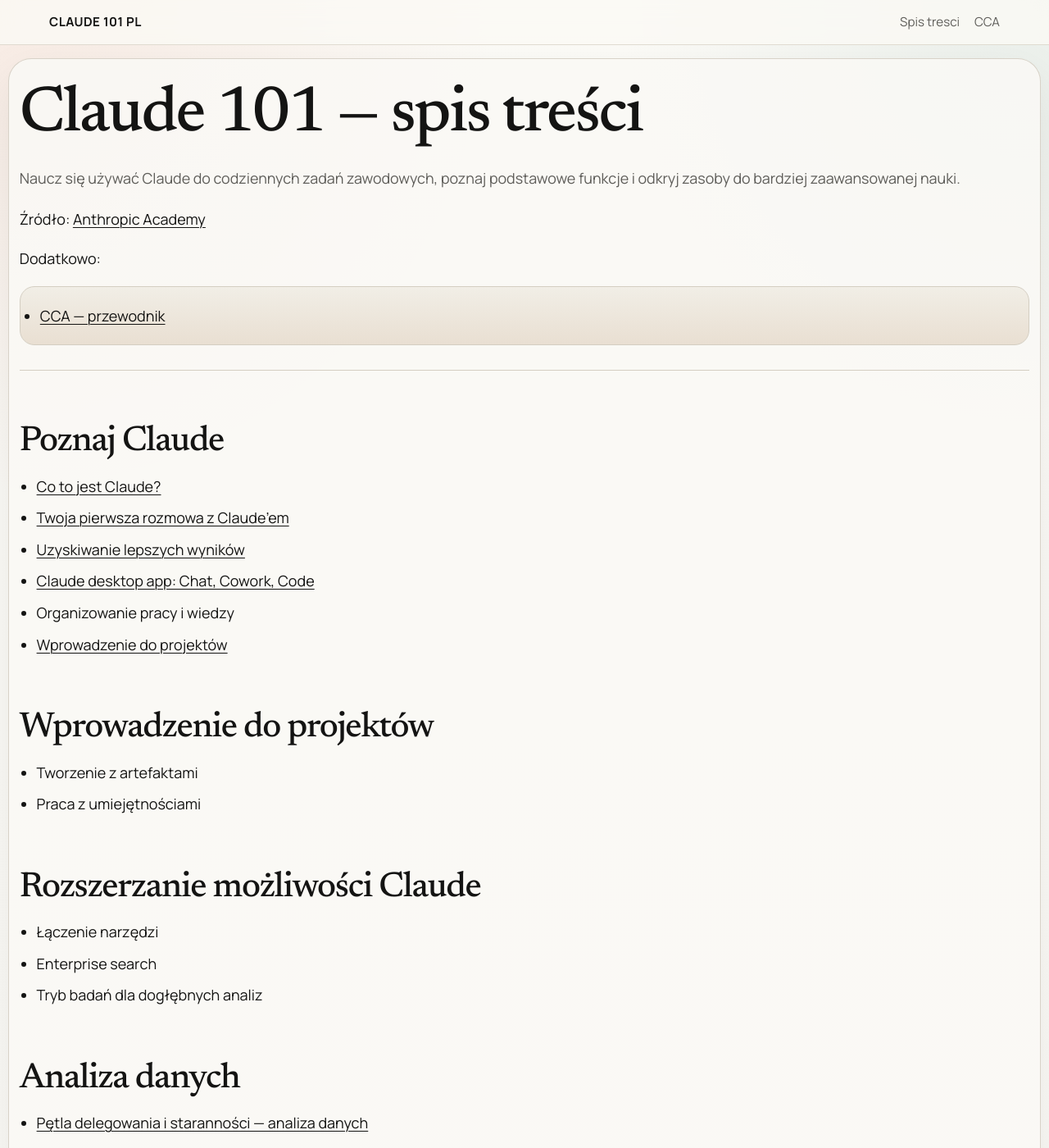
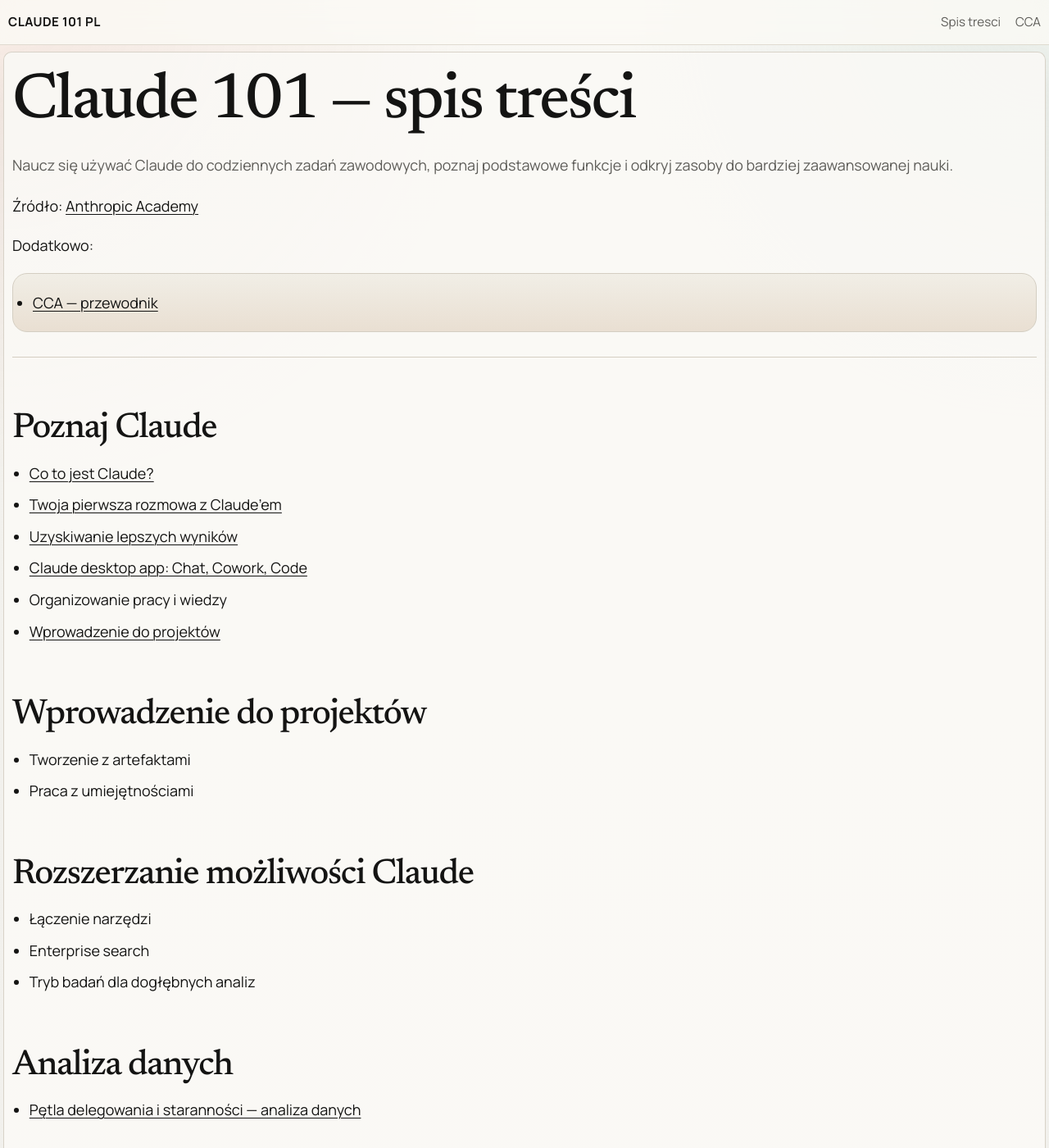
Before and after one commit to kashiash/claude-101-pl, a Jekyll site: the page built from index.md, in a window 1280 px wide and 1400 px high. Shown: the whole window at 82% size. Built offline with Jekyll 4.4.1, drawn with Linux system fonts in a browser that asks for light colours.

Commit message:
Remove width cap from page content

```diff
--- a/assets/site.css
+++ b/assets/site.css
@@ -10,7 +10,7 @@
   --shadow: 0 22px 60px rgba(20, 20, 19, 0.08);
   --radius-lg: 28px;
   --radius-md: 18px;
-  --content-width: min(1480px, calc(100vw - 20px));
+  --content-width: calc(100vw - 12px);
 }
 
 * {
@@ -57,7 +57,7 @@ a:hover {
 }
 
 .site-header__inner {
-  max-width: 1180px;
+  max-width: none;
   margin: 0 auto;
   padding: 14px 10px;
   display: flex;
@@ -90,18 +90,19 @@ a:hover {
 }
 
 .page-main {
-  max-width: 1440px;
+  max-width: none;
   margin: 0 auto;
-  padding: 16px 8px 40px;
+  padding: 8px 4px 24px;
 }
 
 .content-card {
-  max-width: var(--content-width);
+  width: 100%;
+  max-width: none;
   margin: 0 auto;
-  padding: 28px clamp(10px, 1vw, 18px);
+  padding: 20px 10px 24px;
   background: rgba(250, 249, 245, 0.86);
   border: 1px solid rgba(212, 206, 194, 0.9);
-  border-radius: var(--radius-lg);
+  border-radius: 10px;
   box-shadow: var(--shadow);
 }
 
@@ -252,8 +253,8 @@ strong {
   }
 
   .content-card {
-    padding: 18px 10px 24px;
-    border-radius: 14px;
+    padding: 16px 8px 20px;
+    border-radius: 8px;
   }
 
   .site-nav {
```
